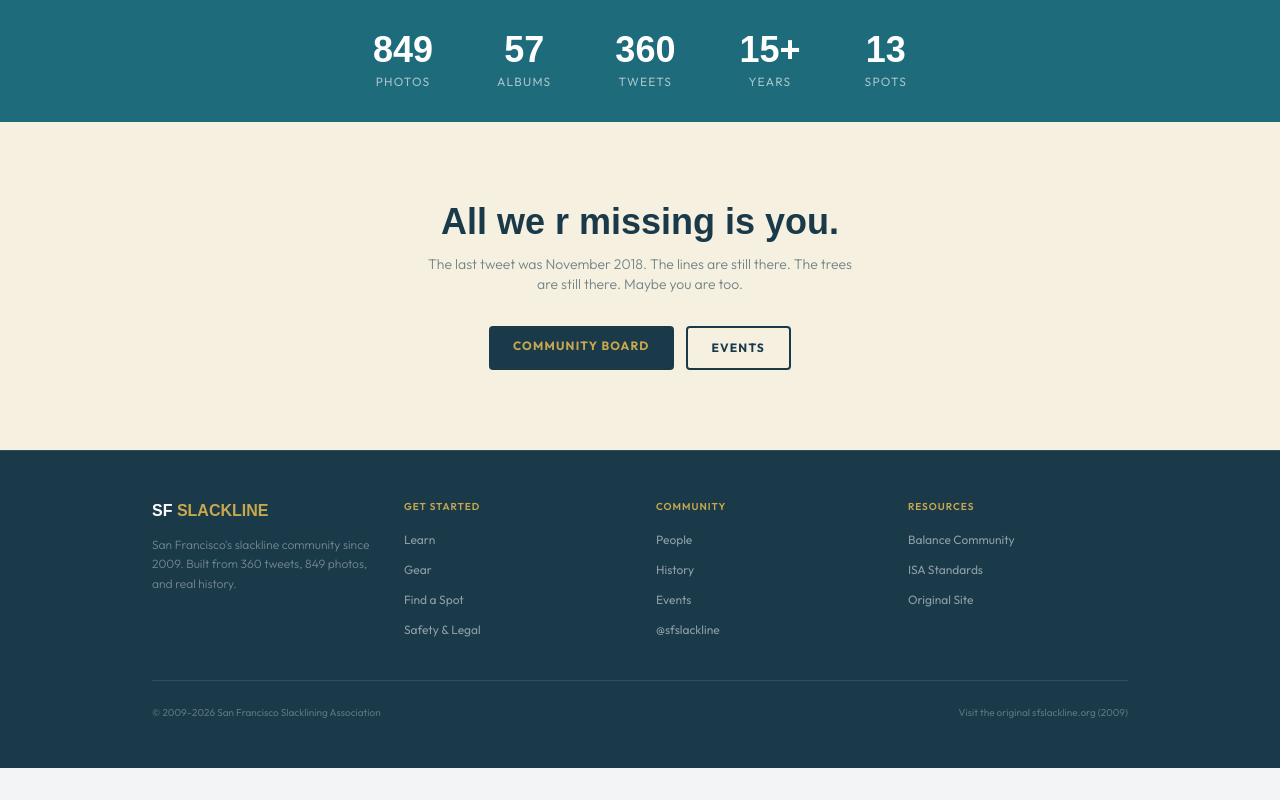
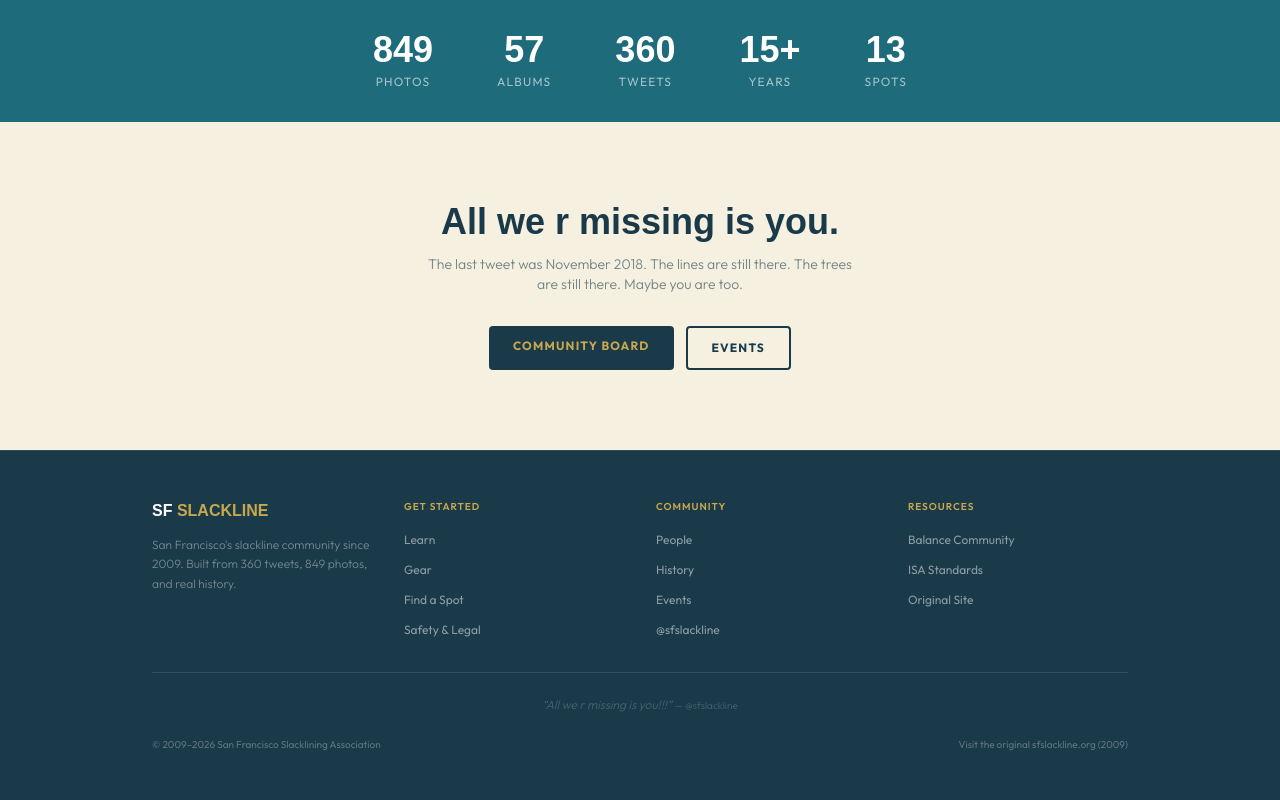
Before and after one commit to speedwarnsf/sfslackline, a Next.js app: page / in a window 1280 px wide. Shown: the part 4902-5702 px from the top of the page. Before the commit the page ends 5670 px from the top, so only its background shows below. Built offline with nearby package versions, Linux system fonts and the light colour scheme; a web font is replaced by a local one.

Commit message:
Footer: signature tweet quote, warmer feel

```diff
--- a/src/components/Footer.tsx
+++ b/src/components/Footer.tsx
@@ -65,13 +65,18 @@ export function Footer() {
           </div>
         </div>
 
-        <div className="mt-10 pt-6 border-t border-white/10 flex flex-col sm:flex-row justify-between items-center gap-3">
-          <p className="text-white/30 text-[10px]">
-            &copy; 2009–{new Date().getFullYear()} San Francisco Slacklining Association
+        <div className="mt-8 pt-6 border-t border-white/10">
+          <p className="text-white/20 text-xs italic font-light text-center mb-6">
+            &ldquo;All we r missing is you!!!&rdquo; <span className="not-italic text-[10px]">— @sfslackline</span>
           </p>
-          <a href="https://sfslackline.org" target="_blank" rel="noopener noreferrer" className="text-white/30 hover:text-[#C8A84E] text-[10px] transition-colors">
-            Visit the original sfslackline.org (2009)
-          </a>
+          <div className="flex flex-col sm:flex-row justify-between items-center gap-3">
+            <p className="text-white/30 text-[10px]">
+              &copy; 2009–{new Date().getFullYear()} San Francisco Slacklining Association
+            </p>
+            <a href="https://sfslackline.org" target="_blank" rel="noopener noreferrer" className="text-white/30 hover:text-[#C8A84E] text-[10px] transition-colors">
+              Visit the original sfslackline.org (2009)
+            </a>
+          </div>
         </div>
       </div>
     </footer>
```
